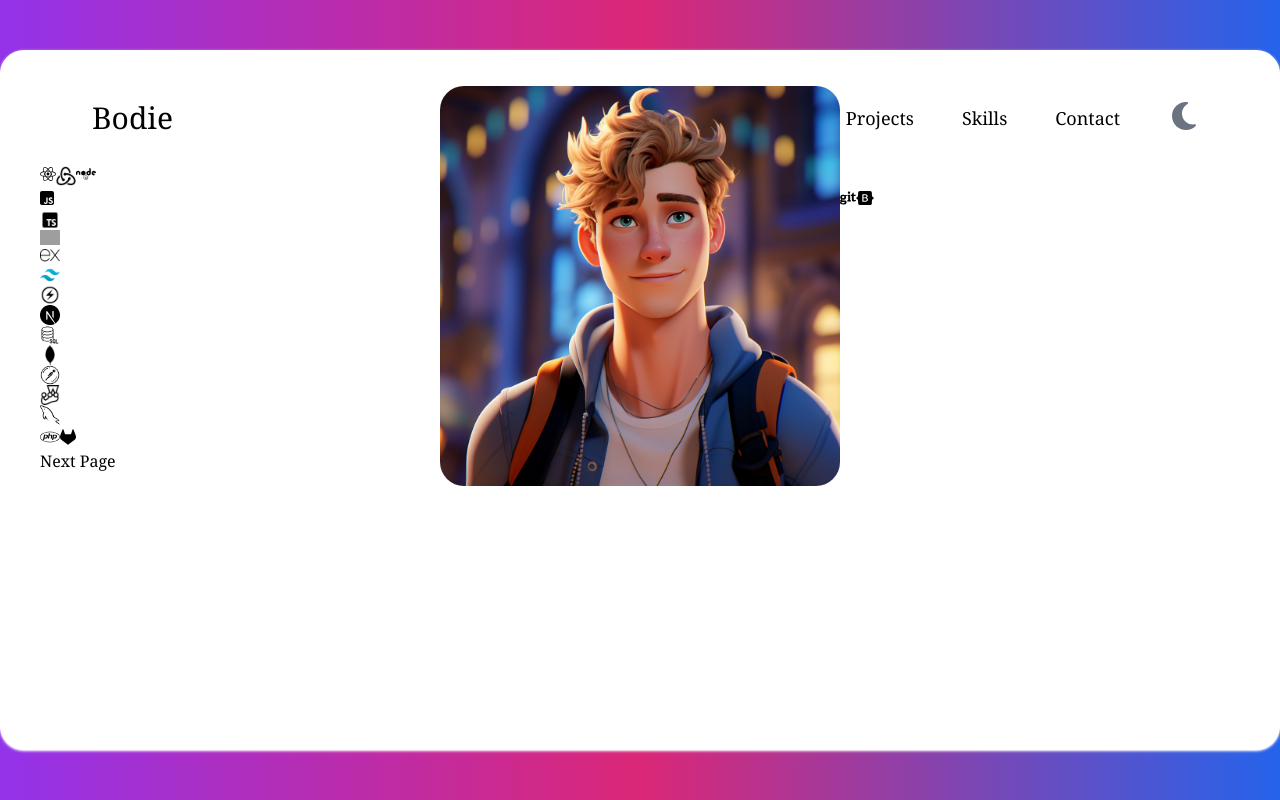
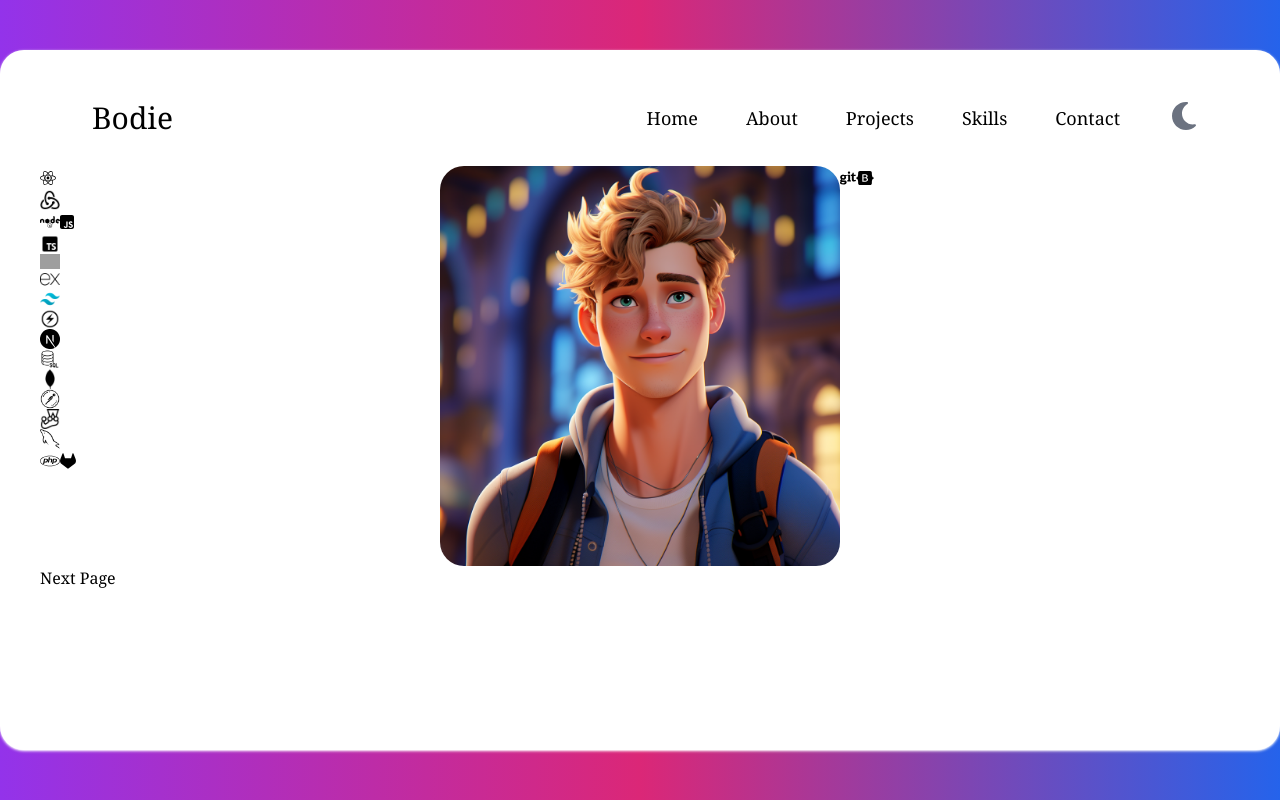
Before and after one commit to bodwood/Real-Portfolio, a Next.js app: page /skills in a window 1280 px wide. Built offline with nearby package versions, Linux system fonts and the light colour scheme; grey boxes are pictures that could not be loaded.

Commit message:
Update icon sizes

```diff
--- a/app/global.css
+++ b/app/global.css
@@ -70,18 +70,3 @@
   font-weight: 600;
   /* margin-bottom: 0.5rem; */
 }
-
-/*
-* Skills
-*/
-
-.circle {
-  position: relative;
-  width: 200px;
-  height: 200px;
-  border-radius: 50%;
-  background: #ccc;
-  display: flex;
-  justify-content: center;
-  align-items: center;
-}
--- a/app/page.tsx
+++ b/app/page.tsx
@@ -63,7 +63,7 @@ const Home = () => {
   return (
     <div className='flex items-center justify-center h-screen'>
       <div
-        className='container mx-auto px-10 py-5 rounded-3xl shadow shadow-white h-full bg-white overflow-auto md:overflow-hidden'
+        className='container mx-auto px-10 py-5 rounded-3xl shadow shadow-white h-full bg-white dark:bg-slate-800 overflow-auto md:overflow-hidden'
         style={{ height: `${containerHeight}px` }}
       >
         <>
--- a/app/skills/page.tsx
+++ b/app/skills/page.tsx
@@ -3,16 +3,14 @@ import Navbar from '../components/navbar';
 import { useState, useEffect } from 'react';
 import { useMediaQuery } from 'react-responsive';
 import { FontAwesomeIcon } from '@fortawesome/react-fontawesome';
-import {faReact, faSquareJs, faGit, faGitlab, faNode, faBootstrap, faPhp } from '@fortawesome/free-brands-svg-icons';
+import { faReact, faSquareJs, faGit, faGitlab, faNode, faBootstrap, faPhp } from '@fortawesome/free-brands-svg-icons';
 import Image from 'next/image';
 import Link from 'next/link';
-import '@/styles/about.css';
+import '@/styles/skills.css';
 
 const Skills = () => {
   const [containerHeight, setContainerHeight] = useState(0);
-  const [slideX, setSlideX] = useState(0);
   const [fadeIn, setFadeIn] = useState(false);
-
   const isScreenHeightSmall = useMediaQuery({ query: '(max-height: 600px)' });
 
   useEffect(() => {
@@ -49,12 +47,12 @@ const Skills = () => {
           <Navbar />
         </>
         <div className='flex flex-col md:flex-row w-full'>
-          <FontAwesomeIcon icon={faReact} />
-          <Image src={'/images/redux_icon.png'} alt='Redux Logo' width={20} height={20} />
-          <FontAwesomeIcon icon={faNode} />
         </div>
         <div className='flex flex-col md:flex-row'>
           <div className='flex-col w-1/3'>
+            <FontAwesomeIcon icon={faReact} />
+            <Image src={'/images/redux_icon.png'} alt='Redux Logo' width={20} height={20} />
+            <FontAwesomeIcon icon={faNode} />
             <FontAwesomeIcon icon={faSquareJs} />
             <Image src={'/images/typescript_logo.png'} alt='TypeScript Logo' width={20} height={20} />
             <Image src={'/images/firebase_icon.png'} alt='Firebase Logo' width={20} height={20} />
@@ -75,7 +73,7 @@ const Skills = () => {
             <Image
               src={'/images/bwood_portfolio_home.png'}
               alt='Bodie Wood'
-              className='rounded-3xl center'
+              className='rounded-3xl center bodie-image'
               height={400}
               width={400}
             />
--- a/package.json
+++ b/package.json
@@ -23,6 +23,7 @@
     "postcss": "8.4.24",
     "react": "18.2.0",
     "react-dom": "18.2.0",
+    "react-helmet": "^6.1.0",
     "react-icons-kit": "^2.0.0",
     "react-responsive": "^9.0.2",
     "react-router-dom": "^6.14.1",
```
Also changed, not shown: app/layout.tsx (+7 -12 lines), styles/skills.css (added), 1 other file (tests, documents, lock files or other folders).
